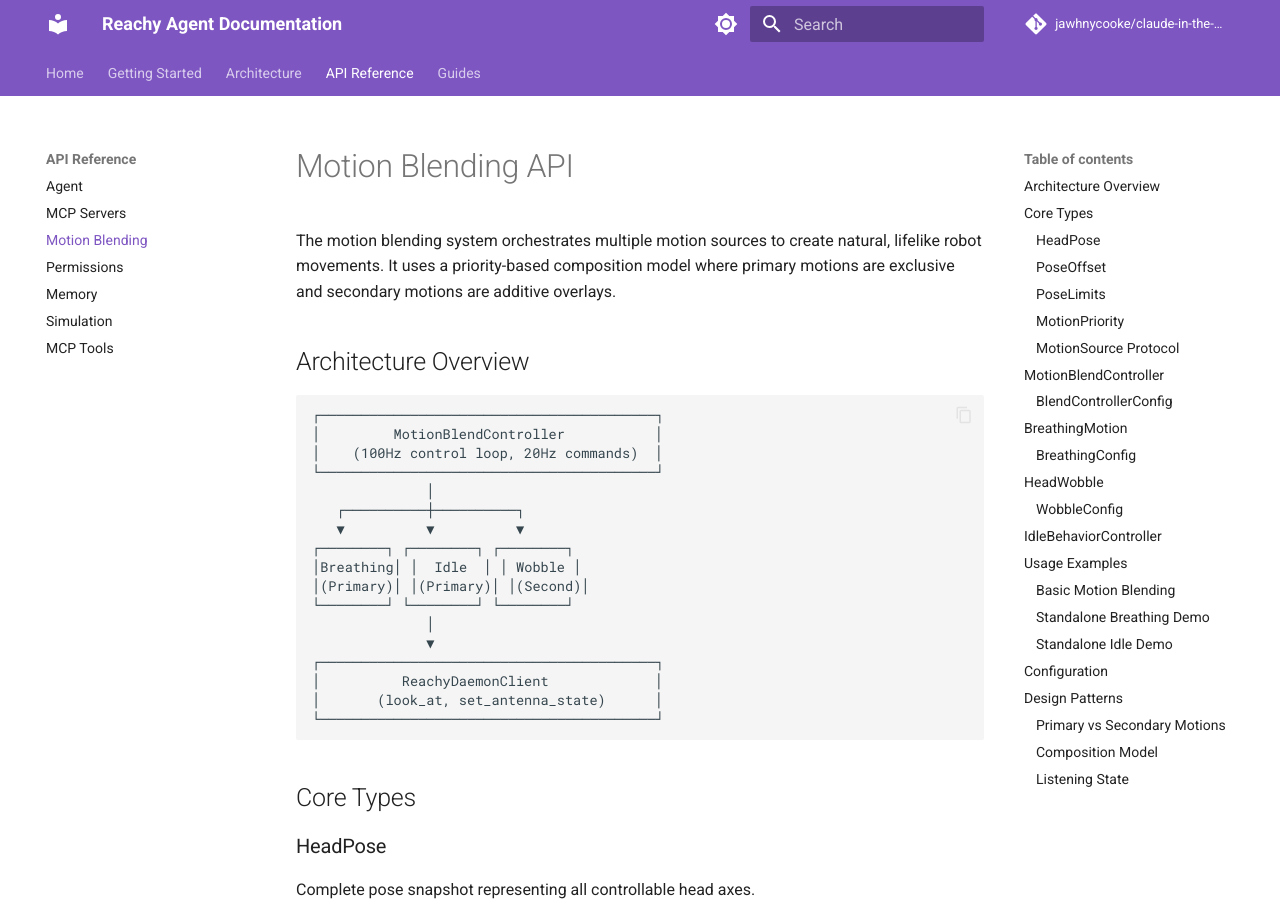
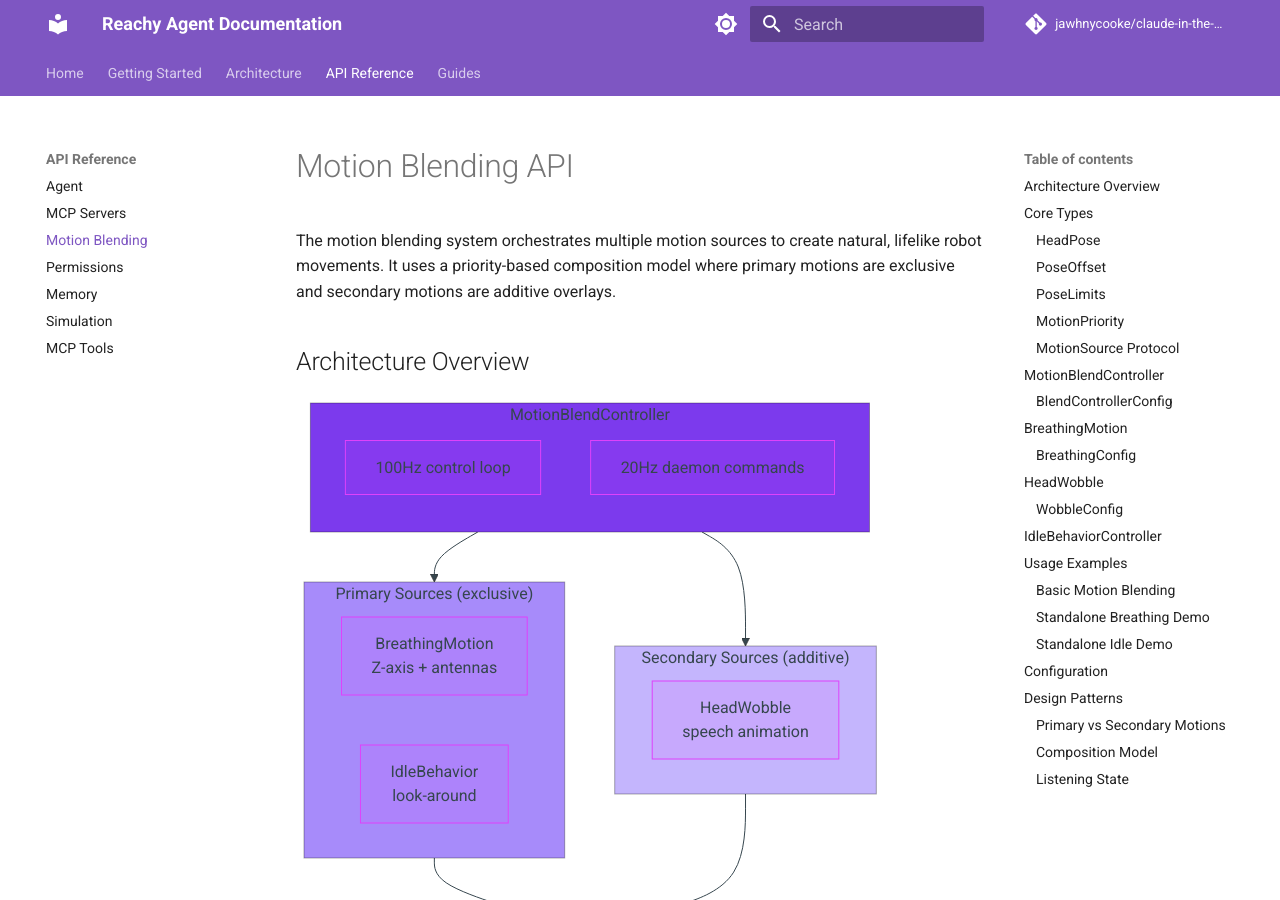
Before and after one commit to jawhnycooke/claude-in-the-shell, an MkDocs documentation site: the page built from docs/api/motion-blending.md, in a window 1280 px wide and 900 px high. Built offline with MkDocs 1.6.1 and Material for MkDocs 9.7.7, drawn with Linux system fonts in a browser that asks for light colours; comment, search, counter and statistics services are not loaded; part of the change alters nothing that is shown.

Commit message:
Convert Motion Blending diagram to Mermaid

````diff
--- a/docs/api/motion-blending.md
+++ b/docs/api/motion-blending.md
@@ -4,24 +4,34 @@ The motion blending system orchestrates multiple motion sources to create natura
 
 ## Architecture Overview
 
-```
-┌─────────────────────────────────────────┐
-│         MotionBlendController           │
-│    (100Hz control loop, 20Hz commands)  │
-└─────────────────────────────────────────┘
-              │
-   ┌──────────┼──────────┐
-   ▼          ▼          ▼
-┌────────┐ ┌────────┐ ┌────────┐
-│Breathing│ │  Idle  │ │ Wobble │
-│(Primary)│ │(Primary)│ │(Second)│
-└────────┘ └────────┘ └────────┘
-              │
-              ▼
-┌─────────────────────────────────────────┐
-│          ReachyDaemonClient             │
-│       (look_at, set_antenna_state)      │
-└─────────────────────────────────────────┘
+```mermaid
+flowchart TB
+    subgraph Controller["MotionBlendController"]
+        direction TB
+        Loop["100Hz control loop"]
+        Commands["20Hz daemon commands"]
+    end
+
+    subgraph Primary["Primary Sources (exclusive)"]
+        direction LR
+        Breathing["BreathingMotion<br/>Z-axis + antennas"]
+        Idle["IdleBehavior<br/>look-around"]
+    end
+
+    subgraph Secondary["Secondary Sources (additive)"]
+        Wobble["HeadWobble<br/>speech animation"]
+    end
+
+    Controller --> Primary
+    Controller --> Secondary
+    Primary --> Compose["Compose Pose"]
+    Secondary --> Compose
+    Compose --> Daemon["ReachyDaemonClient<br/>look_at, set_antenna_state"]
+
+    style Controller fill:#7c3aed,color:#fff
+    style Primary fill:#a78bfa,color:#000
+    style Secondary fill:#c4b5fd,color:#000
+    style Daemon fill:#4c1d95,color:#fff
 ```
 
 ## Core Types
````
